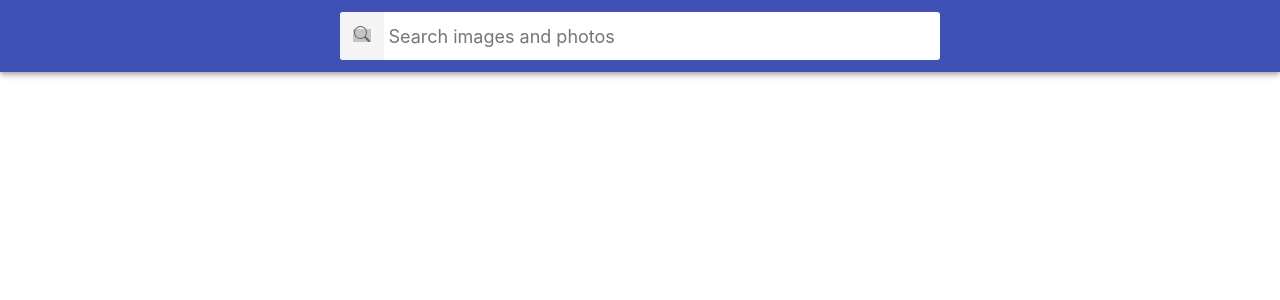
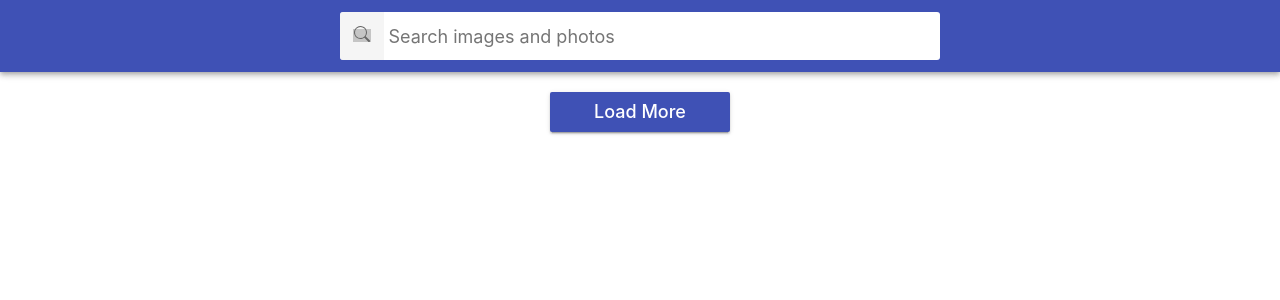
Before and after one commit to sergii-borodin/goit-react-hw-03-image-finder, a React (Create React App) app: page / in a window 1280 px wide. Shown: the top 300 px of the page. Built offline with nearby package versions, Linux system fonts and the light colour scheme; grey boxes are pictures that could not be loaded.

Commit message:
add button, destructured url

```diff
--- a/src/components/Button/Button.js
+++ b/src/components/Button/Button.js
@@ -0,0 +1,16 @@
+import React from 'react'
+import PropTypes from 'prop-types'
+
+import { MainButton } from './Button.styled'
+
+const Button = ({text}) => {
+  return (
+      <MainButton type='button'>{ text }</MainButton>
+  )
+}
+
+Button.propTypes = {
+    text: PropTypes.string.isRequired,
+}
+
+export default Button
--- a/src/components/Button/Button.styled.js
+++ b/src/components/Button/Button.styled.js
@@ -0,0 +1,28 @@
+import styled from "styled-components";
+
+export const MainButton = styled.button`
+  display: block;
+  margin: 20px auto;
+  padding: 8px 16px;
+  border-radius: 2px;
+  background-color: #3f51b5;
+  transition: all 250ms cubic-bezier(0.4, 0, 0.2, 1);
+  text-align: center;
+  color: #fff;
+  border: 0;
+  text-decoration: none;
+  cursor: pointer;
+  font-family: inherit;
+  font-size: 18px;
+  line-height: 24px;
+  font-style: normal;
+  font-weight: 500;
+  min-width: 180px;
+  box-shadow: 0px 3px 1px -2px rgba(0, 0, 0, 0.2),
+    0px 2px 2px 0px rgba(0, 0, 0, 0.14), 0px 1px 5px 0px rgba(0, 0, 0, 0.12);
+
+&:hover,
+&:focus {
+  background-color: #303f9f;
+}
+`;
--- a/src/components/ImageGallery/ImageGallery.js
+++ b/src/components/ImageGallery/ImageGallery.js
@@ -1,4 +1,5 @@
 import ImageGalleryItem from 'components/ImageGalleryItem/ImageGalleryItem';
+import Button from 'components/Button/Button';
 import PropTypes from 'prop-types'
 import React, { Component } from 'react'
 
@@ -8,12 +9,15 @@ export default class ImageGallery extends Component {
 
     state = {
         images: [],
+        page: 1,
     }
 
     componentDidUpdate(prevProps, prevState) {
-        if (prevProps.imageName !== this.props.imageName) {
+        const searchWord = this.props.imageName;
+        if (prevProps.imageName !== searchWord) {
             const API_KEY = '33114079-512de0a5f20d2e91152223fbb';
-            fetch(`https://pixabay.com/api/?q=cat&page=1&key=${API_KEY}&image_type=photo&orientation=horizontal&per_page=12`)
+            const API_URL = `https://pixabay.com/api/?q=${searchWord}&page=1&key=${API_KEY}&image_type=photo&orientation=horizontal&per_page=12`;
+            fetch(API_URL)
                 .then(response => response.json())
             // .then(images => console.log(images.hits))
                 .then(images => this.setState({images: images.hits}))
@@ -22,9 +26,12 @@ export default class ImageGallery extends Component {
 
     render() {
         return (
-            <GalleryGrid className="gallery">
-                <ImageGalleryItem images={this.state.images } />
-            </GalleryGrid>
+            <>
+                <GalleryGrid className="gallery">
+                    <ImageGalleryItem images={this.state.images } />
+                </GalleryGrid>
+                <Button text={ 'Load More'} />
+            </>
             )
         }
 }
```
